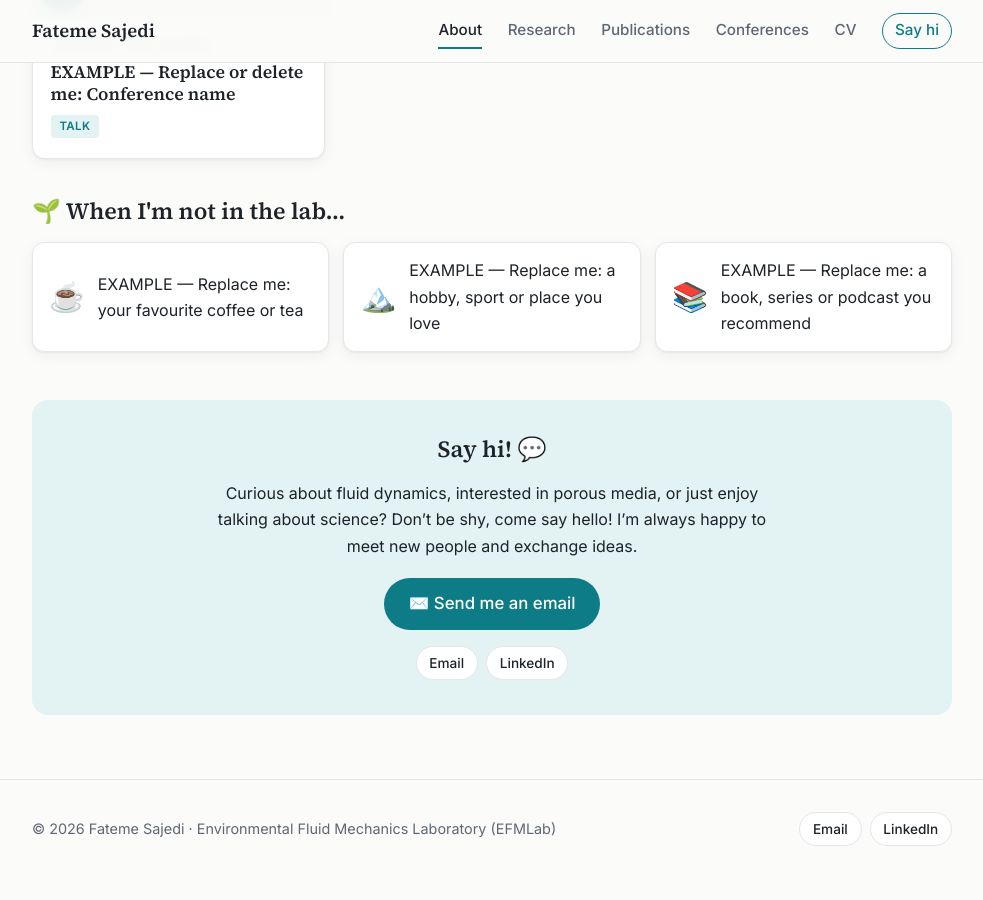
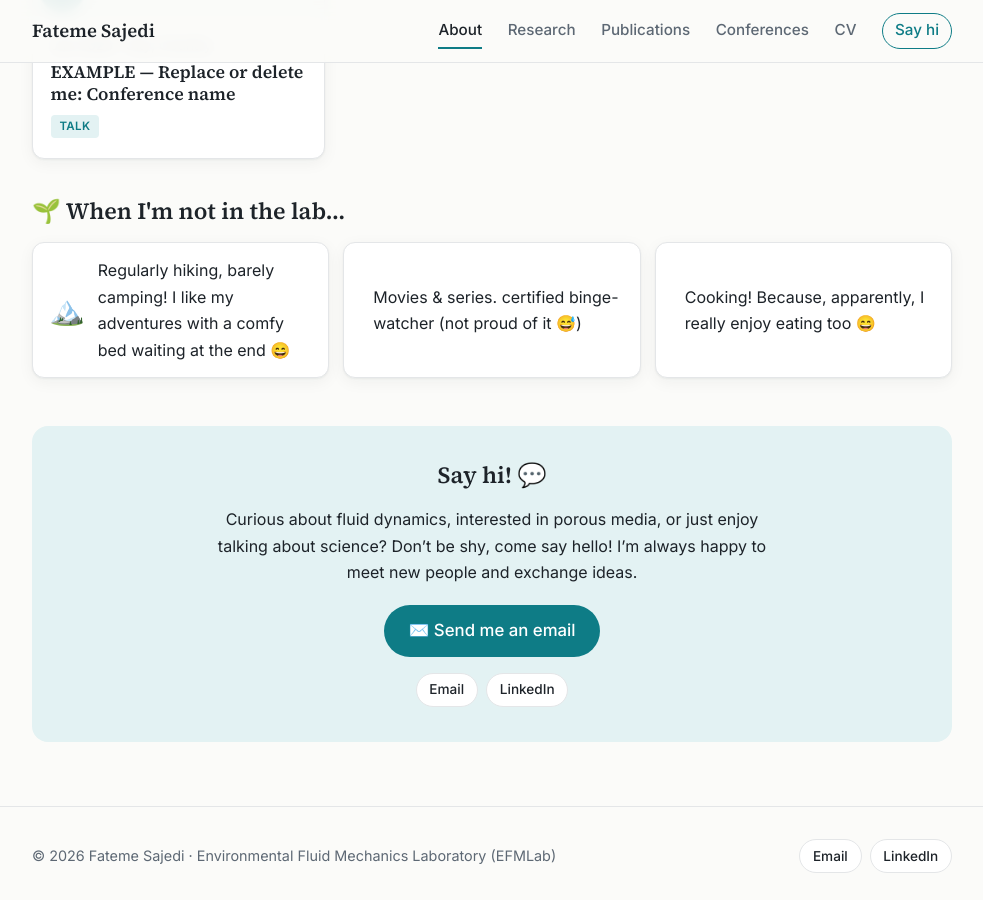
Before and after one commit to fatemesajedi/fatemesajedi.github.io, a Jekyll site: the page built from index.html, in a window 1280 px wide and 900 px high, scrolled down 1769 px. Shown: the whole window, without its empty margins (148-1131 px from the left). Built offline with Jekyll 4.4.1, drawn with Linux system fonts in a browser that asks for light colours; before the commit the page ends 2647 px from its top, so only the background shows below that.

Commit message:
Update _data/profile.yml (via Pages CMS)

```diff
--- a/_data/profile.yml
+++ b/_data/profile.yml
@@ -34,12 +34,11 @@ interests:
   - Numerical simulation
   - Microfluidic Experiment
 fun_facts:
-  - emoji: ☕
-    text: "EXAMPLE — Replace me: your favourite coffee or tea"
   - emoji: 🏔️
-    text: "EXAMPLE — Replace me: a hobby, sport or place you love"
-  - emoji: 📚
-    text: "EXAMPLE — Replace me: a book, series or podcast you recommend"
+    text: Regularly hiking, barely camping! I like my adventures with a comfy bed
+      waiting at the end 😄
+  - text: Movies & series. certified binge-watcher (not proud of it 😅)
+  - text: Cooking! Because, apparently, I really enjoy eating too 😄
 say_hi: Curious about fluid dynamics, interested in porous media, or just enjoy
   talking about science? Don’t be shy, come say hello! I’m always happy to meet
   new people and exchange ideas.
```
